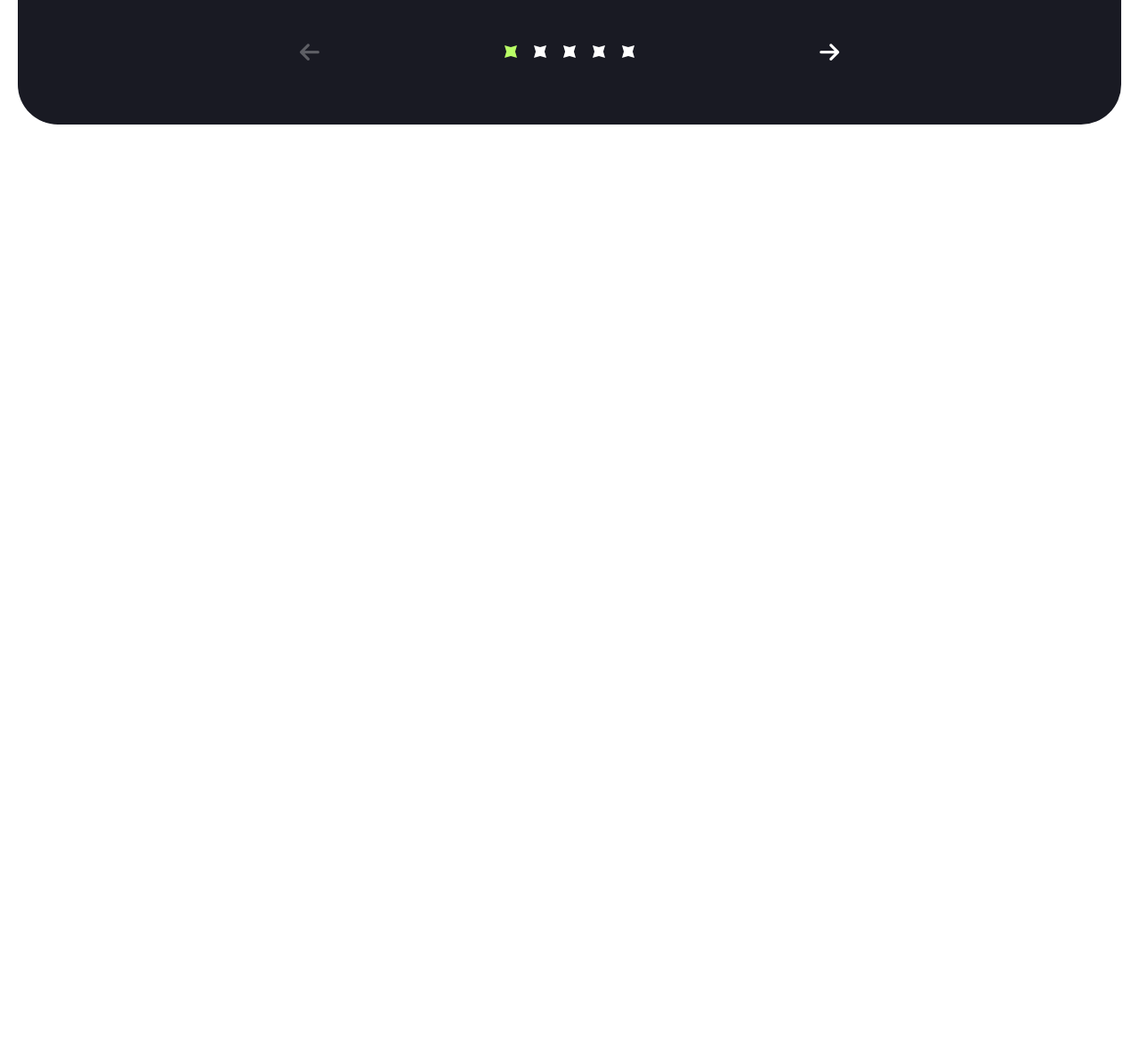
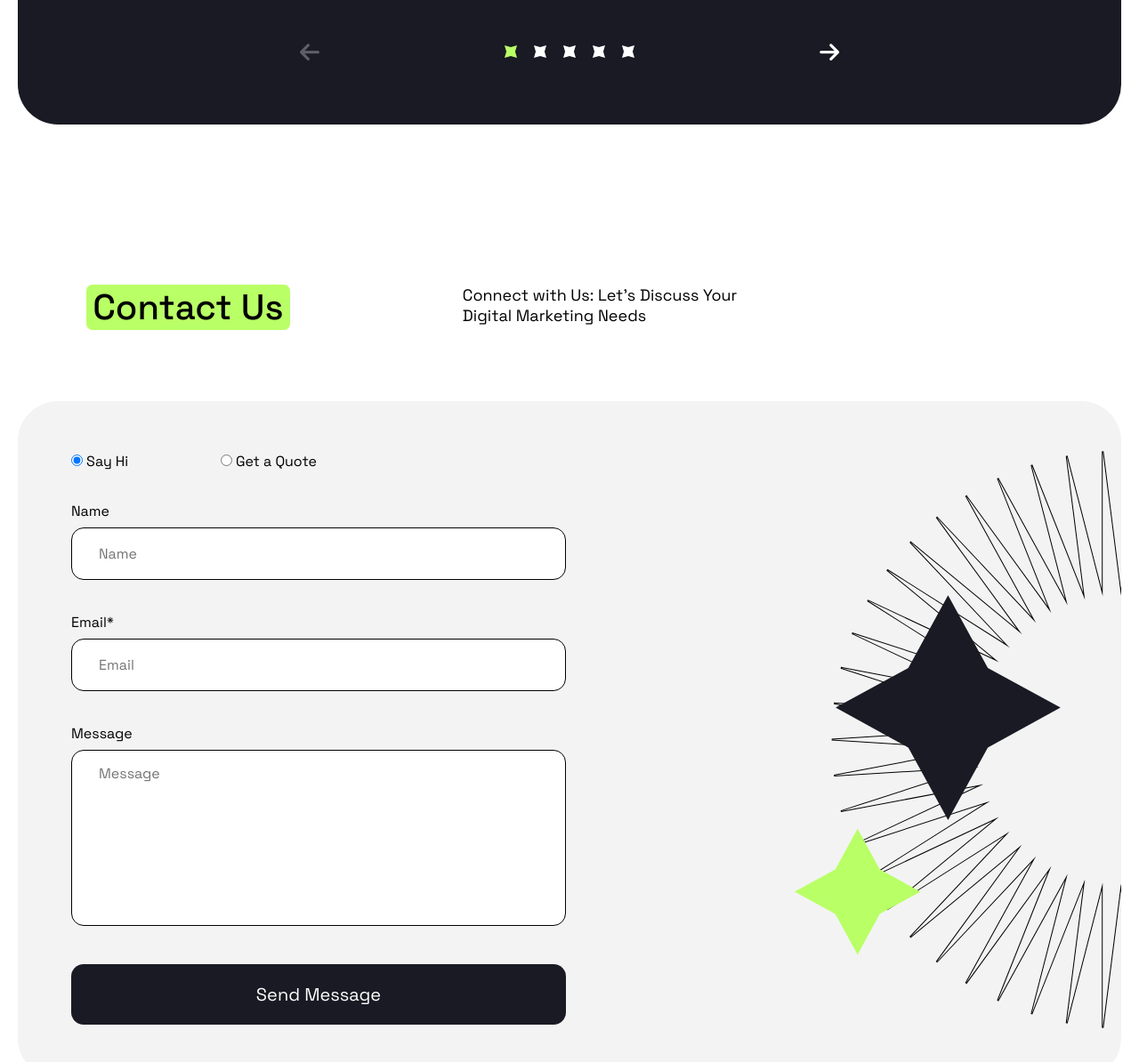
Before and after one commit to MakerM1/positivus, a plain HTML site: page index.html in a window 1280 px wide. Shown: the part 7733-8927 px from the top of the page at 89% size. Before the commit the page ends 8033 px from the top, so only its background shows below. Drawn offline with Linux system fonts and the light colour scheme.

Commit message:
contact section

```diff
--- a/css/style.css
+++ b/css/style.css
@@ -66,6 +66,17 @@ body::-webkit-scrollbar-thumb:hover {
     width: 100%;
     flex-wrap: wrap;
     margin-bottom: 80px;
+}
+
+.input--style {
+    width: 100%;
+    padding: 18px 30px;
+    border: 1px solid black;
+    border-radius: 14px;
+    outline: none;
+    color: black;
+    margin-top: 10px;
+    resize: none;
 }
 
 
@@ -865,3 +876,48 @@ body::-webkit-scrollbar-thumb:hover {
     color: rgb(255, 255, 255);
     transform: translateX(5px);
 }
+
+/* || contact section */
+
+.contact-section {
+    padding: 20px;
+}
+
+.contact__text {
+    max-width: 323px;
+    width: 100%;
+}
+
+.contact-container {
+    width: 100%;
+    background-color: var(--Grey, #F3F3F3);
+    border-radius: 45px;
+    padding: 60px;
+    background-image: url('../images/background-img-1.svg');
+    background-repeat: no-repeat;
+    background-position: right -325px center;
+}
+
+@media (max-width: 755px) {
+    .contact-container {
+        background-image: none;
+    }
+}
+
+.contact__radios {
+    display: flex;
+    justify-content: space-between;
+    align-items: center;
+    gap: 25px;
+    max-width: 276px;
+    width: 100%;
+    flex-wrap: wrap;
+}
+
+.contact__form {
+    max-width: 556px;
+    width: 100%;
+    display: flex;
+    flex-direction: column;
+    gap: 40px;
+}
--- a/index.html
+++ b/index.html
@@ -793,6 +793,67 @@
           </div>
         </div>
       </section>
+
+      <section class="contact-section">
+        <div class="contact__main-container container-max-width--style">
+          <div class="contact__text-container text-container--style">
+            <h2 class="label--style">Contact Us</h2>
+            <p class="contact__text text--style">
+              Connect with Us: Let's Discuss Your Digital Marketing Needs
+            </p>
+          </div>
+
+          <div class="contact-container">
+            <form action="#" class="contact__form">
+              <div class="contact__radios">
+                <div class="contact__radio-one">
+                  <input type="radio" id="choice-1" name="choice" checked />
+                  <label for="choice-1">Say Hi</label>
+                </div>
+                <div class="contact__radio-two">
+                  <input type="radio" name="choice" id="choice-2" />
+                  <label for="choice-2">Get a Quote</label>
+                </div>
+              </div>
+              <div>
+                <label for="name">Name</label>
+                <input
+                  type="text"
+                  placeholder="Name"
+                  id="name"
+                  class="input--style"
+                  name="name"
+                  required
+                />
+              </div>
+              <div>
+                <label for="email">Email*</label>
+                <input
+                  type="email"
+                  id="email"
+                  placeholder="Email"
+                  name="email"
+                  class="input--style"
+                  required
+                />
+              </div>
+              <div>
+                <label for="message">Message</label>
+                <textarea
+                  name="message"
+                  id="message"
+                  cols="30"
+                  rows="10"
+                  placeholder="Message"
+                  class="input--style"
+                  required
+                ></textarea>
+              </div>
+              <input type="submit" value="Send Message" class="button--style" />
+            </form>
+          </div>
+        </div>
+      </section>
     </main>
     <script src="scripts/index.js"></script>
   </body>
```
Also changed, not shown: images/background-img-1.svg (added).
